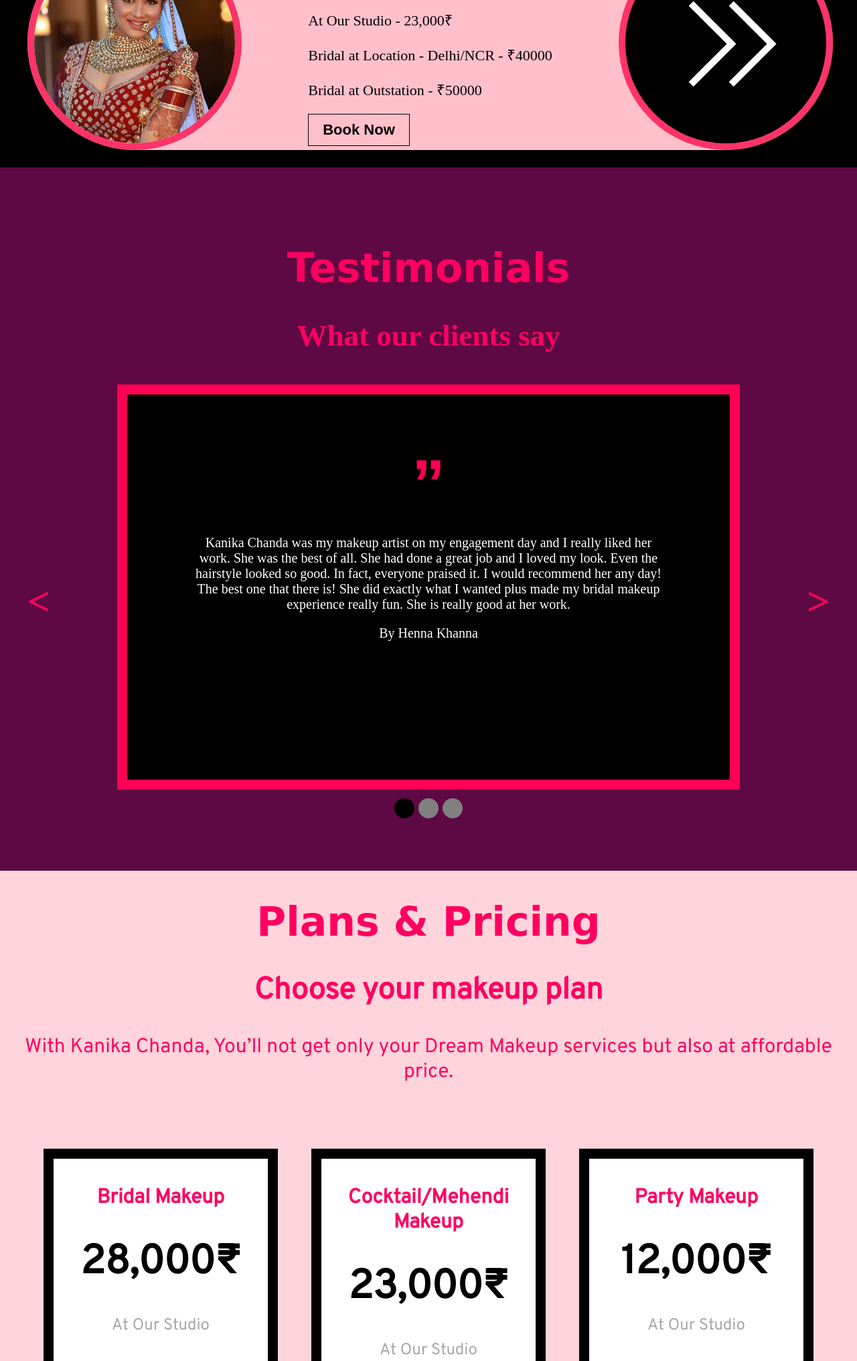
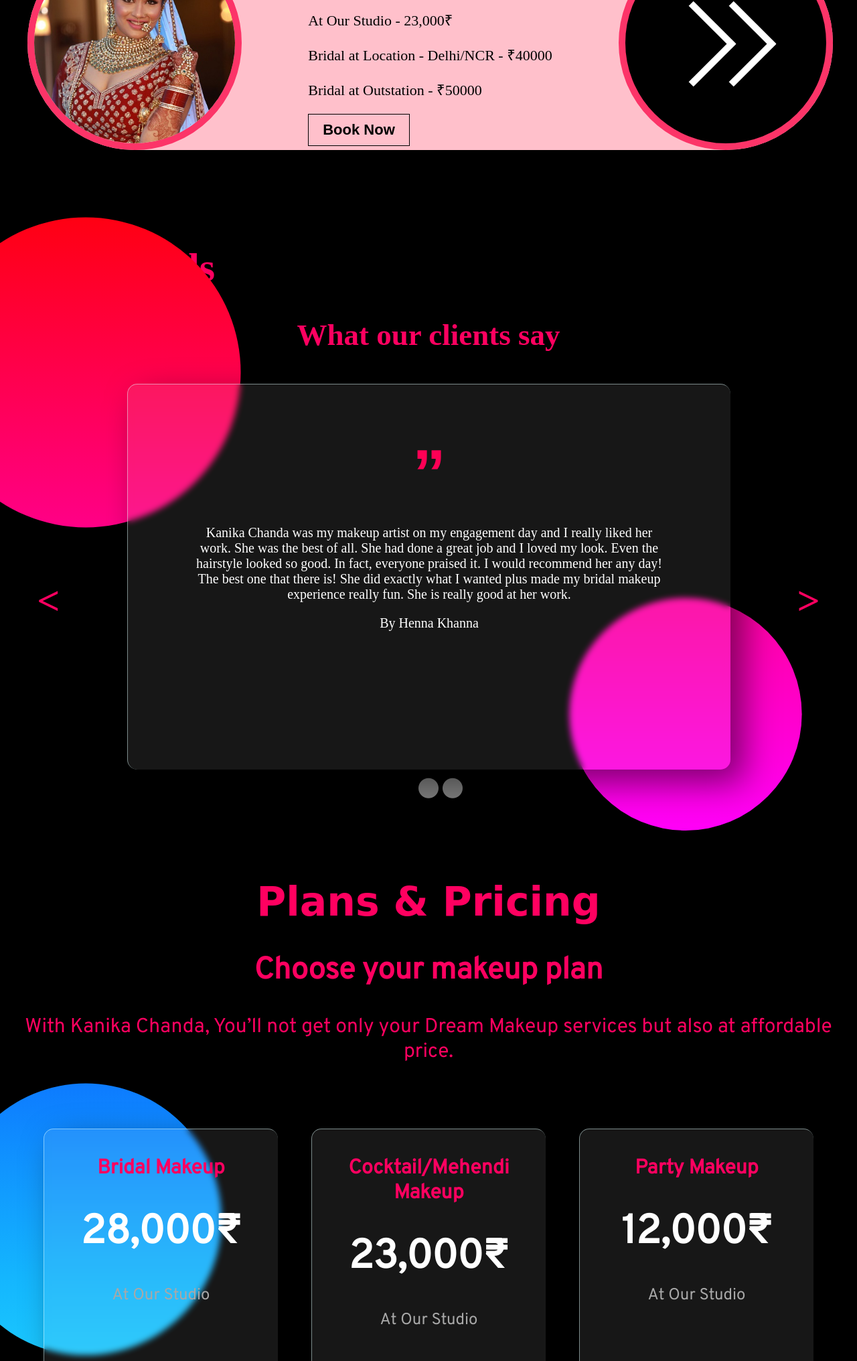
Before and after one commit to shailstar/lara-makeup, a Django app: page / in a window 1280 px wide. Shown: the part 2667-4699 px from the top of the page at 67% size. Run offline with Django 3.2, Linux system fonts and the light colour scheme; some libraries are stand-ins or nearby versions; some web fonts are replaced.

Commit message:
glassmorphism tiles and crousel added

```diff
--- a/laraweb_root/website/static/1intro.css
+++ b/laraweb_root/website/static/1intro.css
@@ -1,3 +1,8 @@
+body{
+	position: relative;
+}
+
+
 #intro{
 	width: 100%;
 	display: grid;
--- a/laraweb_root/website/static/4testimonials.css
+++ b/laraweb_root/website/static/4testimonials.css
@@ -2,15 +2,42 @@
 	width: 100%;
 	font-size:30px;
 	color: #ff0060;
-	background-color: #5e0943;
+	background-color: black;
 	background-size: cover;
 	padding-top: 75px;
 	padding-bottom: 75px;
 	padding-left: 0px;
 	padding-right: 0px;
+	position: relative;
 }
 
+#testimonials::before{
+	content: 'Hi I am Before';
+	position: absolute;
+	top: 0;
+	left:0;
+	width: 100%;
+	height: 100%;
+	background: linear-gradient(#f00, #f0f);
+	clip-path: circle(20% at 10% 30%);
+
+}
+
+#testimonials::after{
+	content: 'Hi I am after';
+	position: absolute;
+	width: 100%;
+	height: 100%;
+	top: 0;
+	left:0;
+	background: linear-gradient(#f00, #f0f);
+	clip-path: circle(15% at 80% 80%);
+	z-index: 2;
+}
+
+
 #testimonials > h1{
+	color: white;
 	font-family: 'Eagle Lake', cursive;
 }
 
@@ -21,6 +48,12 @@
 #slides{
 	display: flex;
 	justify-content: center;
+	position: relative;
+	top: 0;
+	left: 0;
+	height: 100%;
+	width: 100%;
+	z-index: 3;
 }
 
 .flexc{
@@ -30,7 +63,6 @@
 }
 
 .Slide {
-	background-color: black;
 	color: white;
 	font-size: 20px;
 	padding-top: 75px;
@@ -41,10 +73,16 @@
 	margin-right: 100px;
 	margin-top: 10px;
 	margin-bottom: 10px;
-	border: 15px solid #ff0055;
+	border-top: 1px solid rgba(225, 255, 255, 0.5);
+	border-left: 1px solid rgba(225, 255, 255, 0.5);
+	border-radius: 15px;
 	height: 400px;
 	width: 700px;
 	text-align: center;
+	box-shadow: 20px 20px 50px rgba(0, 0, 0, 0.5);
+	background: rgba(225, 225, 225, 0.1);
+	backdrop-filter: blur(5px);
+
 
 }
 
--- a/laraweb_root/website/static/5pricing.css
+++ b/laraweb_root/website/static/5pricing.css
@@ -2,11 +2,33 @@
 	width: 100%;
 	font-size:30px;
 	color: #ff0060;
-	background-color: #ffd5db;
+	background-color: black;
 	background-size: cover;
 	display: grid;
 	grid-template-rows: 350px 750px;
+	position: relative;
+}
 
+#pricing::before{
+	content: 'I am Before';
+	width: 100%;
+	height: 100%;
+	position: absolute;
+	top: 0;
+	left: 0;
+	background: linear-gradient(180deg, rgba(6,3,255,1) 0%, rgba(11,106,255,1) 24%, rgba(20,182,254,1) 58%, rgba(45,252,253,1) 100%);
+	clip-path: circle(17% at 10% 50%);
+}
+
+#pricing::after{
+	content: 'I am after';
+	width: 100%;
+	height: 100%;
+	position: absolute;
+	top: 0;
+	left: 0;
+	background: linear-gradient(51deg, rgba(255,3,62,1) 0%, rgba(253,45,151,1) 100%);
+	clip-path: circle(10% at 90% 85%);
 }
 
 #pricing1> h1{
@@ -37,6 +59,7 @@
 	grid-template-columns: 40px 50px auto 50px 40px;
 }
 
+
 #pricing21{
 	grid-column-start: 2;
 	grid-column-end: 5;
@@ -57,10 +80,17 @@
 	grid-column-start: 1;
 	grid-column-end: 2;
 	justify-self: center;
-	background-color: white;
+	box-shadow: 20px 20px 50px rgba(0, 0, 0, 0.5);
+	background: rgba(225, 225, 225, 0.1);
 	margin: 25px;
 	text-align: center;
-	border: 15px solid black;
+	border-top: 1px solid rgba(225, 255, 255, 0.5);
+	border-left: 1px solid rgba(225, 255, 255, 0.5);
+	border-radius: 15px;
+	backdrop-filter: blur(5px);
+	z-index: 1;
+	transform-style: preserve-3d;
+
 }
 
 #pricing211 > p{
@@ -68,16 +98,21 @@
 }
 
 #pricing211 > h1{
-	color: black;
+	color: white;
 }
 
 #pricing212{
 	grid-column-start: 2;
 	grid-column-end: 3;
-	background-color: white;
+	box-shadow: 20px 20px 50px rgba(0, 0, 0, 0.5);
+	background: rgba(225, 225, 225, 0.1);
 	margin: 25px;
 	text-align: center;
-	border: 15px solid black;
+	border-top: 1px solid rgba(225, 255, 255, 0.5);
+	border-left: 1px solid rgba(225, 255, 255, 0.5);
+	border-radius: 15px;
+	backdrop-filter: blur(5px);
+	z-index: 1;
 }
 
 #pricing212 > p{
@@ -85,17 +120,22 @@
 }
 
 #pricing212 > h1{
-	color: black;
+	color: white;
 }
 
 #pricing213{
 	grid-column-start: 3;
 	grid-column-end: 4;
 	justify-self: center;
-	background-color: white;
+	box-shadow: 20px 20px 50px rgba(0, 0, 0, 0.5);
+	background: rgba(225, 225, 225, 0.1);
 	margin: 25px;
 	text-align: center;
-	border: 15px solid black;
+	border-top: 1px solid rgba(225, 255, 255, 0.5);
+	border-left: 1px solid rgba(225, 255, 255, 0.5);
+	border-radius: 15px;
+	backdrop-filter: blur(5px);
+	z-index: 1;
 }
 
 #pricing213 > p{
@@ -103,7 +143,7 @@
 }
 
 #pricing213 > h1{
-	color: black;
+	color: white;
 }
 
 .pricing2111{
--- a/laraweb_root/website/static/7footer.css
+++ b/laraweb_root/website/static/7footer.css
@@ -36,9 +36,8 @@
 	grid-row-start: 1;
     grid-row-end: 2;
     justify-self: center;
+
 }
-
-
 
 #links2{
 	grid-column-start: 1;
@@ -67,12 +66,14 @@
     height: 50px;
     border-radius: 50%;
     position: relative;
+    transform-style: preserve-3d;
 }
 
 #item-a > p{
 	position: absolute;
 	top: -5px;
 	left: -1px;
+	transform: translateZ(20px);
 
 }
 
@@ -87,12 +88,14 @@
     height: 50px;
     border-radius: 50%;
     position: relative;
+    transform-style: preserve-3d;
 }
 
 #item-b > p{
 	position: absolute;
 	top: -5px;
 	left: -12px;
+	transform: translateZ(20px);
 }
 
 #item-c{
@@ -106,12 +109,14 @@
     height: 50px;
     border-radius: 50%;
     position: relative;
+    transform-style: preserve-3d;
 }
 
 #item-c > p{
 	position: absolute;
 	top: -5px;
 	left: 6px;
+	transform: translateZ(20px);
 }
 
 #item-d{
@@ -125,12 +130,15 @@
     height: 50px;
     border-radius: 50%;
     position: relative;
+    transform-style: preserve-3d;
+
 }
 
 #item-d > p{
 	position: absolute;
 	top: -5px;
 	left: -15px;
+	transform: translateZ(20px);
 }
 
 #item-e{
@@ -144,12 +152,14 @@
     height: 50px;
     border-radius: 50%;
     position: relative;
+    transform-style: preserve-3d;
 }
 
 #item-e > p{
 	position: absolute;
 	top: -6px;
     left: -11px;
+    transform: translateZ(20px);
 }
 
 #social{
@@ -190,6 +200,7 @@
     width:50px;
     height: 50px;
     border-radius: 50%;
+    transform-style: preserve-3d;
 }
 
 #item-2{
@@ -202,6 +213,7 @@
     width:50px;
     height: 50px;
     border-radius: 50%;
+    transform-style: preserve-3d;
 }
 
 #item-3{
@@ -214,6 +226,7 @@
     width:50px;
     height: 50px;
     border-radius: 50%;
+    transform-style: preserve-3d;
 }
 
 #svg1{
@@ -222,6 +235,7 @@
 	position: absolute;
 	top: -5px;
 	left: -6px;
+	transform: translateZ(20px);
 }
 #svg2{
 	fill: white;
@@ -229,6 +243,7 @@
 	position: absolute;
 	top: -7px;
     left: -6.5px;
+    transform: translateZ(20px);
 }
 
 #svg3{
@@ -237,4 +252,5 @@
 	position: absolute;
 	top: -8px;
     left: -6px;
+    transform: translateZ(20px);
 }
--- a/laraweb_root/website/templates/website/home.html
+++ b/laraweb_root/website/templates/website/home.html
@@ -472,6 +472,7 @@
 </div>
 
 <div id="testimonials">
+    <div>
         <h1>Testimonials</h1>
         <h2>What our clients say</h2>
         <div id="slides">
@@ -524,6 +525,7 @@
             <ul class="dotList"></ul>
         </div>
     </div>
+</div>
 <div id ="pricing">
     <div id="pricing1">
         <h1>Plans & Pricing</h1>
@@ -564,7 +566,11 @@
     </div>
     <div id="footer2">
         <div id="links">
-            <h1 id="links1">Links</h1>
+            <div id="links1">
+                <div id = "links11">
+                    <h1>Links</h1>
+                </div>
+            </div>
             <ul id="links2">
                 <li id="item-a">
                     <p>About</p>
@@ -650,7 +656,9 @@
 </body>
 <!-- library link -->
 <script src="https://cdnjs.cloudflare.com/ajax/libs/animejs/2.0.2/anime.min.js"></script>
+
 <script src="https://code.jquery.com/jquery-3.6.0.min.js"></script>
+<script src="https://cdnjs.cloudflare.com/ajax/libs/vanilla-tilt/1.7.0/vanilla-tilt.min.js" integrity="sha512-SttpKhJqONuBVxbRcuH0wezjuX+BoFoli0yPsnrAADcHsQMW8rkR84ItFHGIkPvhnlRnE2FaifDOUw+EltbuHg==" crossorigin="anonymous" referrerpolicy="no-referrer"></script>
 <script src="https://use.fontawesome.com/2f5189959d.js"></script>
 <script src="{% static 'main.js' %}"></script>
 </html>
```
Also changed, not shown: laraweb_root/website/static/main.js (+66 -159 lines). Lines whose indentation alone changed are shown as unchanged.
